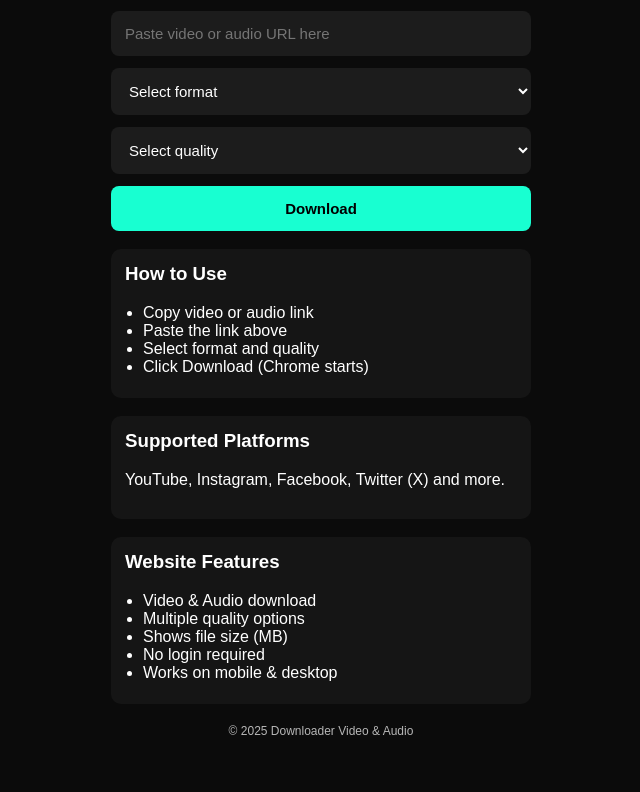
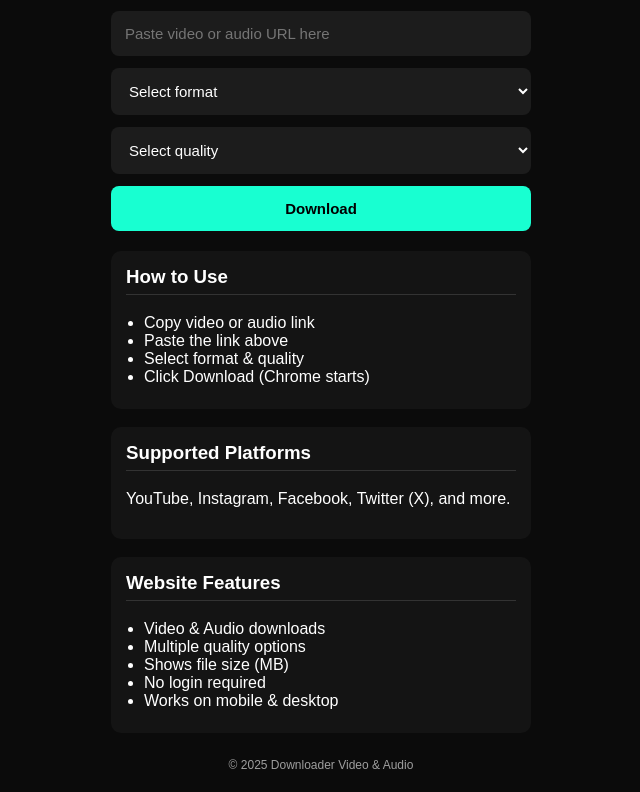
Before and after one commit to amitbhaibeiman10-coder/downloader-site, a plain HTML site: page index.html in a window 1280 px wide. Shown: the part 99-891 px from the top of the page, without its empty margins (319-959 px from the left). Before the commit the page ends 857 px from the top, so only its background shows below. Drawn offline with Linux system fonts and the light colour scheme.

Commit message:
Update index.html

```diff
--- a/index.html
+++ b/index.html
@@ -1,3 +1,4 @@
+
 <!DOCTYPE html>
 <html lang="en">
 <head>
@@ -44,13 +45,15 @@ font-weight:bold;
 cursor:pointer;
 }
 .section{
-background:#151515;
-padding:14px;
+background:#141414;
+padding:15px;
 border-radius:10px;
 margin-top:18px;
 }
 .section h3{
 margin-top:0;
+border-bottom:1px solid #333;
+padding-bottom:6px;
 }
 ul{
 padding-left:18px;
@@ -59,8 +62,12 @@ margin:8px 0;
 .footer{
 text-align:center;
 font-size:12px;
-opacity:.7;
-margin-top:20px;
+opacity:.6;
+margin-top:25px;
+}
+.ad{
+margin:20px 0;
+text-align:center;
 }
 </style>
 </head>
@@ -86,27 +93,34 @@ margin-top:20px;
 <option>128kbps audio</option>
 </select>
 
-<button onclick="alert('Backend not connected yet')">Download</button>
+<button onclick="alert('Backend not connected yet')">
+Download
+</button>
+
+<!-- AD PLACE -->
+<div class="ad">
+<!-- PASTE MONETAG CODE HERE LATER -->
+</div>
 
 <div class="section">
 <h3>How to Use</h3>
 <ul>
 <li>Copy video or audio link</li>
 <li>Paste the link above</li>
-<li>Select format and quality</li>
+<li>Select format & quality</li>
 <li>Click Download (Chrome starts)</li>
 </ul>
 </div>
 
 <div class="section">
 <h3>Supported Platforms</h3>
-<p>YouTube, Instagram, Facebook, Twitter (X) and more.</p>
+<p>YouTube, Instagram, Facebook, Twitter (X), and more.</p>
 </div>
 
 <div class="section">
 <h3>Website Features</h3>
 <ul>
-<li>Video & Audio download</li>
+<li>Video & Audio downloads</li>
 <li>Multiple quality options</li>
 <li>Shows file size (MB)</li>
 <li>No login required</li>
```
